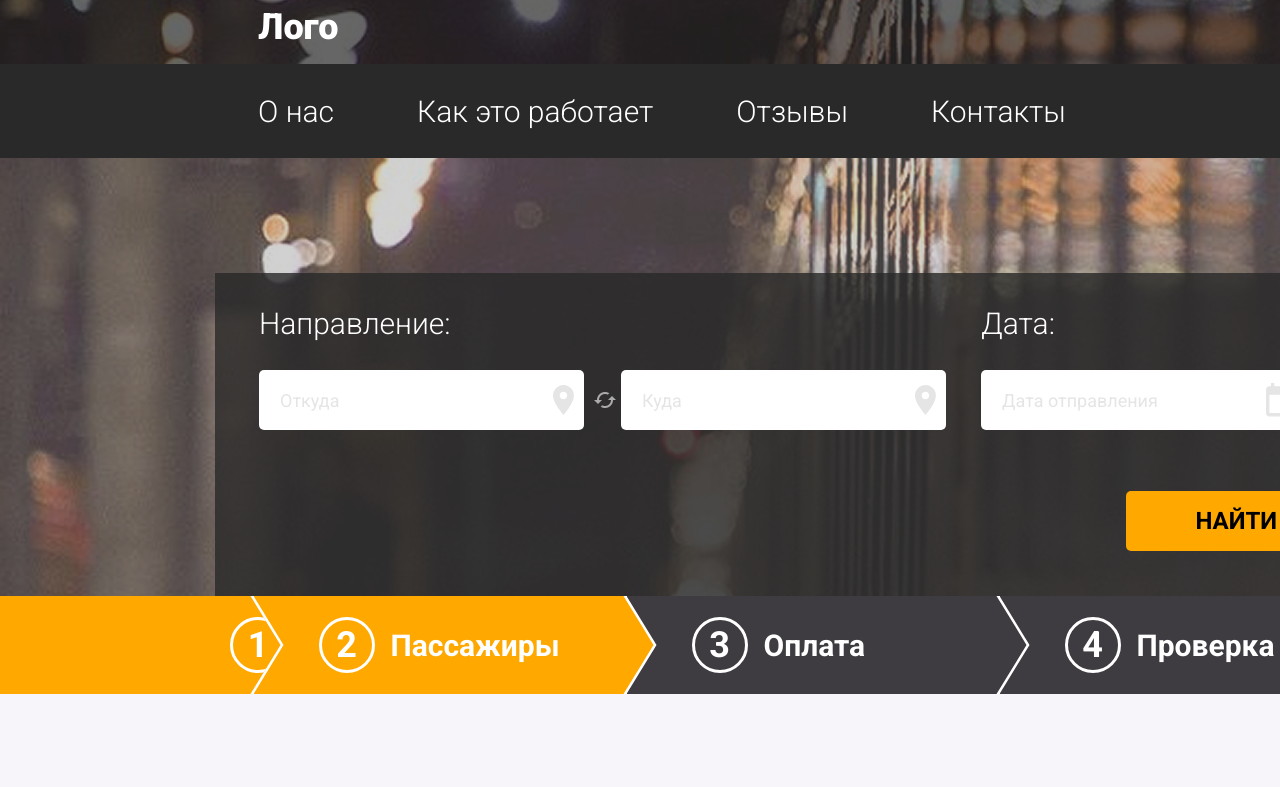
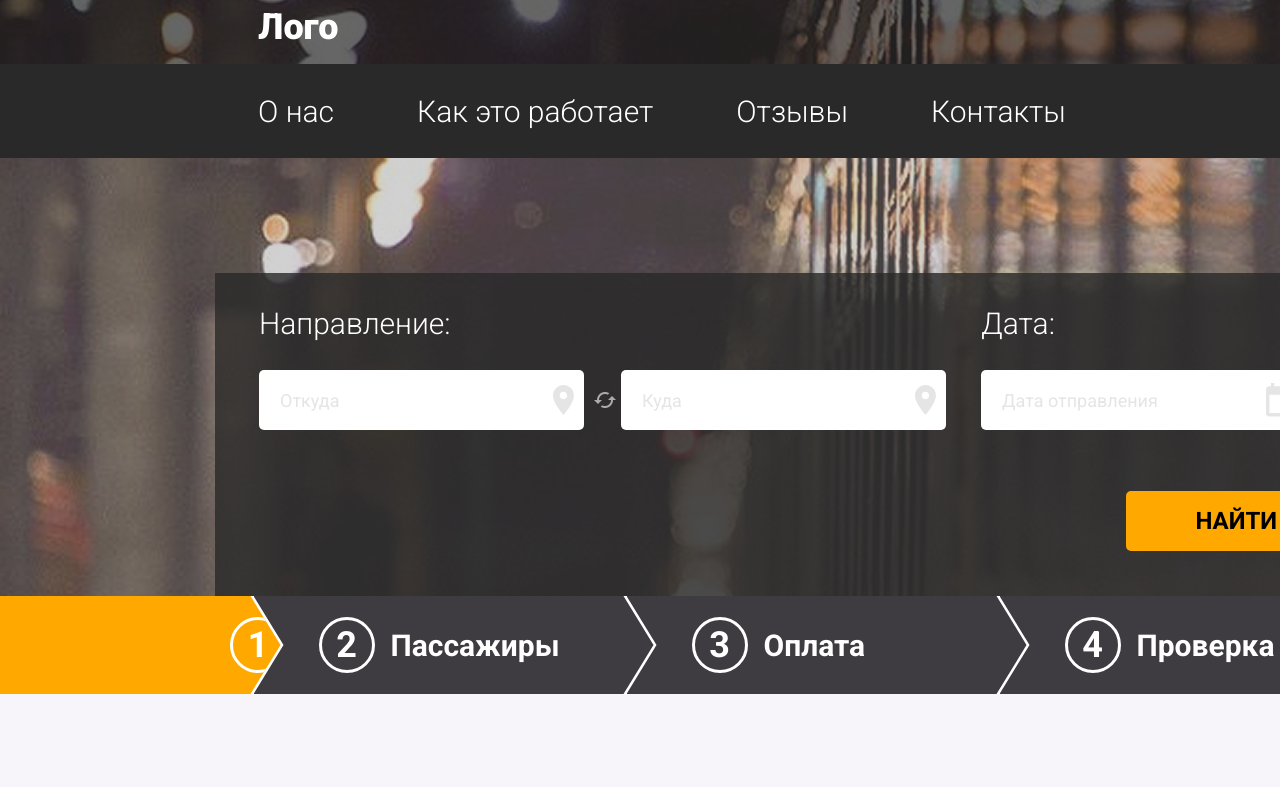
Before and after one commit to Madmaxim22/railway-ticket-booking, a React (Vite) app: page /railway-ticket-booking/booking/trains in a window 1280 px wide. Shown: the top 787 px of the page. Built offline with nearby package versions, Linux system fonts and the light colour scheme.

Commit message:
feat: enhance Breadcrumbs component with dynamic active step highlighting based on current route

```diff
--- a/src/pages/booking/shared/breadcrumbs/Breadcrumbs.jsx
+++ b/src/pages/booking/shared/breadcrumbs/Breadcrumbs.jsx
@@ -1,17 +1,47 @@
-import { NavLink } from 'react-router-dom'
+import { NavLink, useLocation } from 'react-router-dom'
 
 import { bookingBreadcrumbSteps } from '../config/bookingBreadcrumbSteps'
 import './Breadcrumbs.css'
 
+/** Индекс последнего шага с классом активности (0 — только «Билеты», …, 3 — все этапы). */
+function getMaxActiveBreadcrumbIndex(pathname) {
+  const segments = pathname.split('/').filter(Boolean)
+  const bookingIdx = segments.indexOf('booking')
+  const segment = bookingIdx >= 0 ? segments[bookingIdx + 1] : null
+
+  switch (segment) {
+    case 'trains':
+    case 'seats':
+      return 0
+    case 'passengers':
+      return 1
+    case 'payment':
+      return 2
+    case 'confirmation':
+      return 3
+    default:
+      return 0
+  }
+}
+
 export default function Breadcrumbs() {
+  const { pathname } = useLocation()
+  const maxActiveIndex = getMaxActiveBreadcrumbIndex(pathname)
+
   return (
     <nav className="breadcrumbs" aria-label="Этапы бронирования">
       <ol className="breadcrumbs__list">
-        {bookingBreadcrumbSteps.map((step) => (
-          <li key={step.id} className="breadcrumbs__item">
+        {bookingBreadcrumbSteps.map((step, index) => {
+          const isActive = index <= maxActiveIndex
+          return (
+            <li
+              key={step.id}
+              className="breadcrumbs__item"
+              aria-current={index === maxActiveIndex ? 'step' : undefined}
+            >
               <NavLink
                 to={step.to}
-              className={`breadcrumbs__link${step.isActive ? ' breadcrumbs__link--active' : ''}`}
+                className={`breadcrumbs__link${isActive ? ' breadcrumbs__link--active' : ''}`}
               >
                 <span className="breadcrumbs__badge" aria-hidden="true">
                   {step.badge}
@@ -19,7 +49,8 @@ export default function Breadcrumbs() {
                 <span className="breadcrumbs__label">{step.label}</span>
               </NavLink>
             </li>
-        ))}
+          )
+        })}
       </ol>
     </nav>
   )
--- a/src/pages/booking/shared/config/bookingBreadcrumbSteps.js
+++ b/src/pages/booking/shared/config/bookingBreadcrumbSteps.js
@@ -4,27 +4,23 @@ export const bookingBreadcrumbSteps = [
     to: '/booking/trains',
     label: 'Билеты',
     badge: 1,
-    isActive: true,
   },
   {
     id: 'passengers',
     to: '/booking/passengers',
     label: 'Пассажиры',
     badge: 2,
-    isActive: true,
   },
   {
     id: 'payment',
     to: '/booking/payment',
     label: 'Оплата',
     badge: 3,
-    isActive: false,
   },
   {
     id: 'review',
     to: '/booking/confirmation',
     label: 'Проверка',
     badge: 4,
-    isActive: false,
   },
 ]
```
Lines whose indentation alone changed are shown as unchanged.
